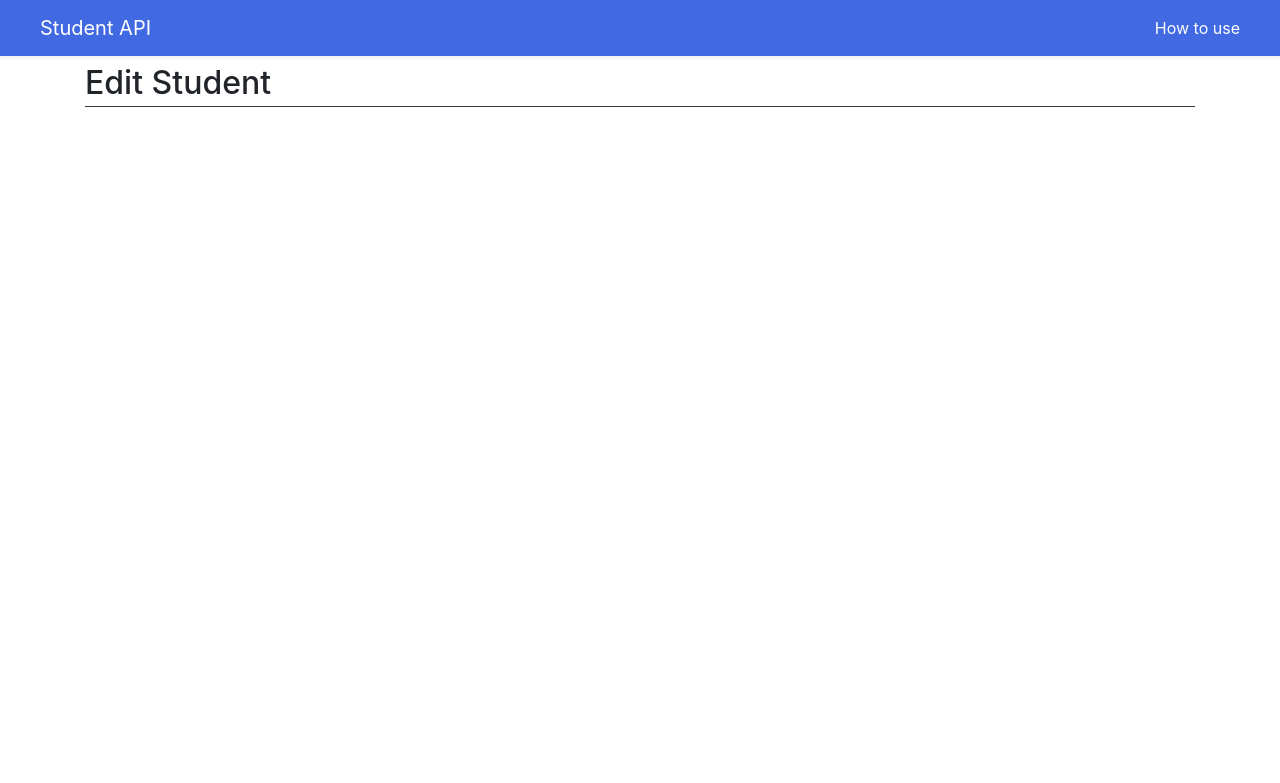
After one commit to JhaoZ/student-api-with-flask, a Flask app: a page that uses templates/base.html in a window 1280 px wide. The commit adds this page. Shown: the top 783 px of the page. Run offline with Flask 2, Linux system fonts and the light colour scheme.

Commit message:
Added base template

```diff
--- a/app.py
+++ b/app.py
@@ -135,3 +135,15 @@ def does_id_exist(id):
         if int(student['ID']) == int(id):
             return True
     return False
+
+# Returns a view of a form to update a post
+@app.route('/<firstname>_<lastname>/edit')
+def go_to_edit(firstname, lastname):
+    data = 0
+    for index, student in enumerate(studentData):
+        if student['FirstName'] == firstname and student['LastName'] == lastname:
+            data = studentData[index]
+    if not data == 0:
+        return render_template('edit.html', data = data)
+    else:
+        return jsonify('This student does not exist')
--- /dev/null
+++ b/templates/base.html
@@ -0,0 +1,20 @@
+<html>
+    <head>
+        <title>{% block title %} {% endblock %}</title>
+
+        <meta charset="utf-8">
+        <meta name="viewport" content="width=device-width, initial-scale=1, shrink-to-fit=no">
+
+        <link rel="stylesheet" href="https://cdn.jsdelivr.net/npm/bootstrap@4.1.3/dist/css/bootstrap.min.css" integrity="sha384-MCw98/SFnGE8fJT3GXwEOngsV7Zt27NXFoaoApmYm81iuXoPkFOJwJ8ERdknLPMO" crossorigin="anonymous">
+    </head>
+    <body>
+        <nav style = "background-color: royalblue" class = "navbar shadow-sm">
+            <a class = "text-white navbar-brand ml-4" href="#">Student API</a>
+            <a class = "text-white navbar-item mr-4" href="#">How to use</a>
+        </nav>
+        <div class= "container mt-2">
+            {% block content%}
+            {% endblock %}
+        </div>
+    </body>
+</html>
--- /dev/null
+++ b/templates/edit.html
@@ -0,0 +1,10 @@
+
+{% extends 'base.html' %}
+
+{% block title %}Edit Student{% endblock %}
+
+{% block content %}
+
+            <h2 class = "border-dark border-bottom pb-1 mb-3">Edit Student</h2>
+            <form action="" method = "PUT"></form>
+{% endblock %}
```
Also changed, not shown: templates/home.html (+6 -19 lines).
